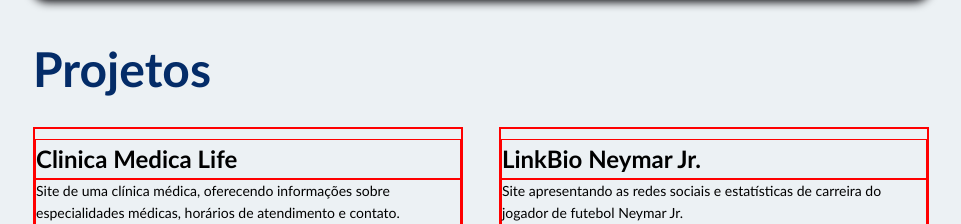
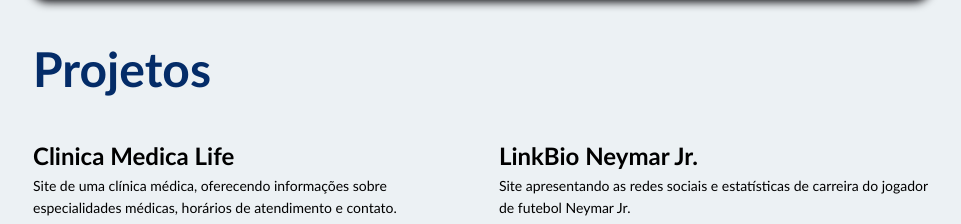
Before and after one commit to EvertondosSantos/portfolio2024, a plain HTML site: page index.html in a window 1280 px wide. Shown: the part 1588-1812 px from the top of the page, without its empty margins (159-1120 px from the left). Drawn offline with Linux system fonts and the light colour scheme.

Commit message:
mudança de cores

```diff
--- a/style.css
+++ b/style.css
@@ -226,9 +226,7 @@ header>.areapcem{
     justify-content: space-between;
     gap: 15px;
 }
-.bloco_projeto *{
-    border: 0.5px solid red;
-}
+
 .bloco_projeto{
     width: 48%;
     height: 500px;
--- a/style_responsivo.css
+++ b/style_responsivo.css
@@ -33,7 +33,6 @@
     }
     #apresentacao h1 span{
         font-size: 42px;
-        color: #0A66C2;
     }
     #apresentacao .areapcem{
         flex-direction:column-reverse;
```
